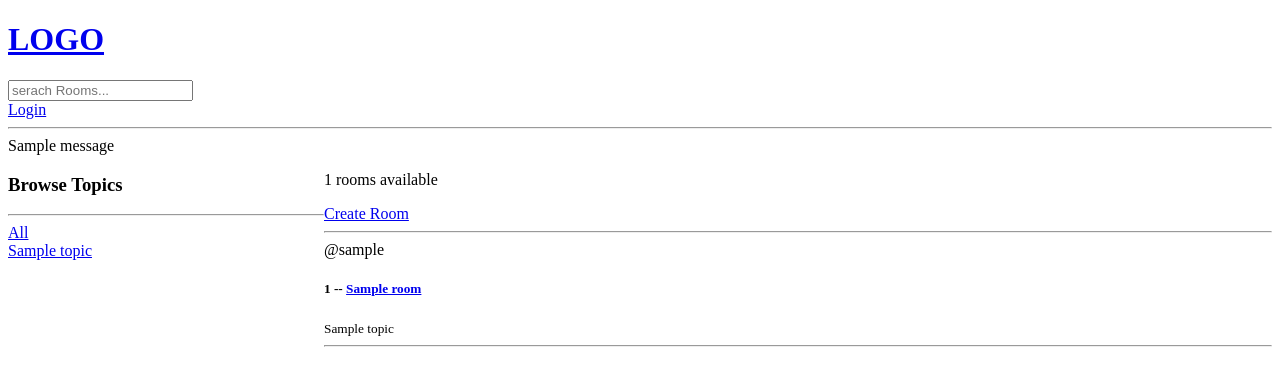
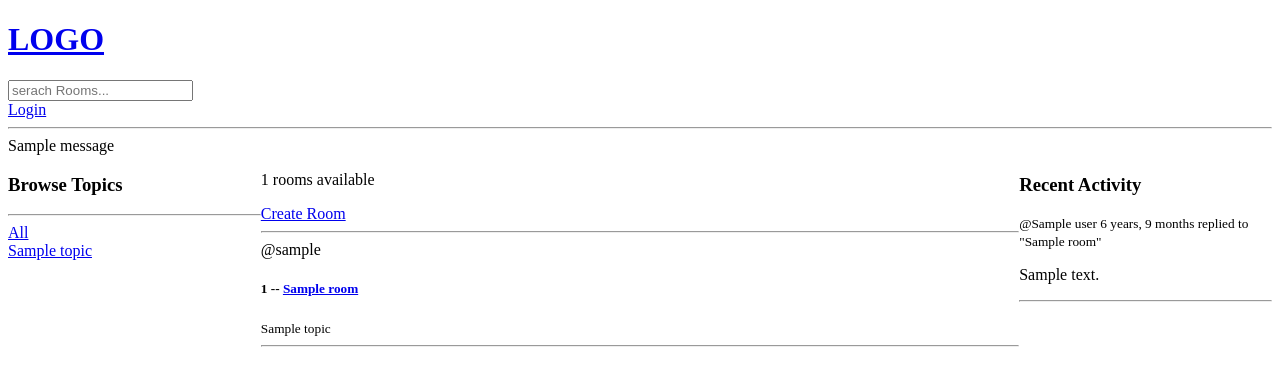
Before and after one commit to Akelvino/StuddyBuddy-django-project-, a Django app: template templates/base/home.html in a window 1280 px wide. Shown: the top 386 px of the page. Run offline with Django 3.2, Linux system fonts and the light colour scheme; the template is opened without the code that fills it: most values are stand-ins (such as "Sample title", 1, 10 or a date in 2020); one stand-in notice (Sample message) is shown.

Commit message:
Created component files

```diff
--- a/base/models.py
+++ b/base/models.py
@@ -32,5 +32,8 @@ class Message(models.Model):
     updated = models.DateTimeField(auto_now=True)
     created = models.DateTimeField(auto_now_add=True)
 
+    class Meta:
+        ordering = ['-updated','-created']
+
     def __str__(self):
         return self.body[0:50]
--- a/base/views.py
+++ b/base/views.py
@@ -64,12 +64,16 @@ def home(request):
         Q(description__icontains =q)|
         Q(name__icontains=q)
     )
+    rmessages = Message.objects.filter(
+        Q(room__topic__name__icontains=q)
+    )
     room_count = rooms.count
     topics = Topic.objects.all()
     context = {
         "rooms":rooms,
         "topics":topics,
         "room_count":room_count,
+        "rmessages":rmessages
     }
     return render(request, 'base/home.html', context)
 
--- /dev/null
+++ b/templates/base/activity_component.html
@@ -0,0 +1,11 @@
+<h3>Recent Activity</h3>
+{% for message in rmessages %}
+<div>
+    <small>@{{message.user}} {{message.created|timesince}} replied to "{{message.room}}"</small>
+    <p>{{message}}</p>
+    {% if request.user == message.user %}
+    <a href="{% url 'delete-message' message.id %}">Delete</a>
+    {% endif %}
+    <hr>
+</div>
+{% endfor %}
--- /dev/null
+++ b/templates/base/feed_component.html
@@ -0,0 +1,16 @@
+<div>
+    {% for room in rooms %}
+    <div>
+        <span>@{{room.host.username}}</span>
+        {% if request.user == room.host %}
+        <div>
+            <a href="{% url 'update-room' room.id %}">Edit</a>
+            <a href="{% url 'delete-room' room.id %}">Delete</a>
+        </div>
+        {% endif %}
+        <h5>{{room.id}} -- <a href="{% url 'room' room.id %}">{{room.name}}</a></h5>
+        <small>{{room.topic.name}}</small>
+        <hr>
+    </div>
+    {% endfor %}
+</div>
--- a/templates/base/home.html
+++ b/templates/base/home.html
@@ -5,43 +5,24 @@
 <style>
     .home-container{
         display: grid;
-        grid-template-columns: 1fr 3fr;
+        grid-template-columns: 1fr 3fr 1fr;
     }
 </style>
 
 <div class="home-container">
     <div>
-        <h3>Browse Topics</h3>
-        <hr>
-        <div>
-            <a href="{% url 'home' %}">All</a>
-        </div>
-        {% for topic in topics %}
-            <div>
-                <a href="{% url 'home' %}?q={{ topic.name }}">{{ topic.name }}</a>
-            </div>
-        {% endfor %}
+        {% include 'base/topic_component.html' %}
     </div>
     <div>
         <p>{{ room_count }} rooms available</p>
         <a href="{% url 'create-room' %}">Create Room</a>
         <hr>
         <div>
-            {% for room in rooms %}
-            <div>
-                <span>@{{room.host.username}}</span>
-                {% if request.user == room.host %}
-                    <div>
-                        <a href="{% url 'update-room' room.id %}">Edit</a>
-                        <a href="{% url 'delete-room' room.id %}">Delete</a>
-                    </div>
-                {% endif %}
-                <h5>{{room.id}} -- <a href="{% url 'room' room.id %}">{{room.name}}</a></h5>
-                <small>{{room.topic.name}}</small>
-                <hr>
-            </div>
-        {% endfor %}
+            {% include 'base/feed_component.html' %}
         </div>
+    </div>
+    <div>
+        {% include 'base/activity_component.html' %}
     </div>
 </div>
 {% endblock content %}
--- /dev/null
+++ b/templates/base/topic_component.html
@@ -0,0 +1,10 @@
+<h3>Browse Topics</h3>
+<hr>
+<div>
+    <a href="{% url 'home' %}">All</a>
+</div>
+{% for topic in topics %}
+<div>
+    <a href="{% url 'home' %}?q={{ topic.name }}">{{ topic.name }}</a>
+</div>
+{% endfor %}
```
Also changed, not shown: db.sqlite3.
